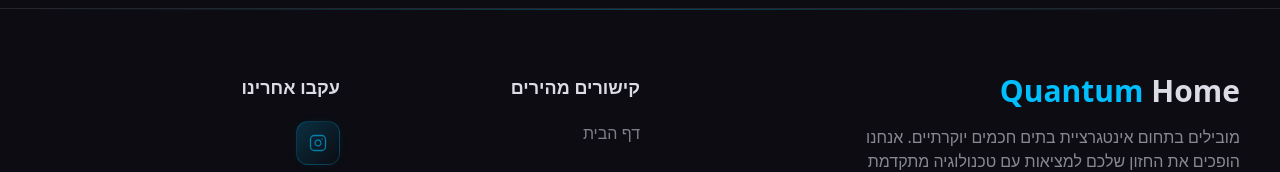
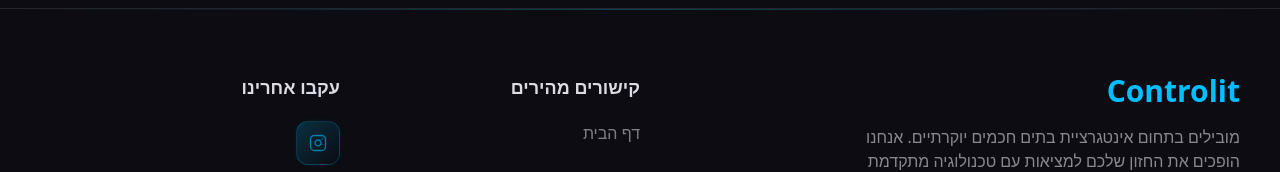
Before and after one commit to Controlit-SmartHomes/Controlit, a React (Vite) app: page / in a window 1280 px wide. Shown: the part 2872-3044 px from the top of the page. Built offline with nearby package versions, Linux system fonts and the light colour scheme.

Commit message:
fix: update brand name from Quantum to Controlit in Footer component

```diff
--- a/src/components/Footer.tsx
+++ b/src/components/Footer.tsx
@@ -99,8 +99,7 @@
           {/* ── Brand ── */}
           <div className={`md:col-span-5 ${isRTL ? 'text-right' : 'text-left'}`}>
             <h2 className="font-heading text-2xl sm:text-3xl font-bold mb-3 sm:mb-4">
-              <span className="text-primary">Quantum</span>
-              <span className="text-foreground"> Home</span>
+              <span className="text-primary">Controlit</span>
             </h2>
             <p className="font-paragraph text-sm sm:text-base text-foreground/60 leading-relaxed mb-5 sm:mb-7 max-w-sm">
               {copy.tagline}
```
